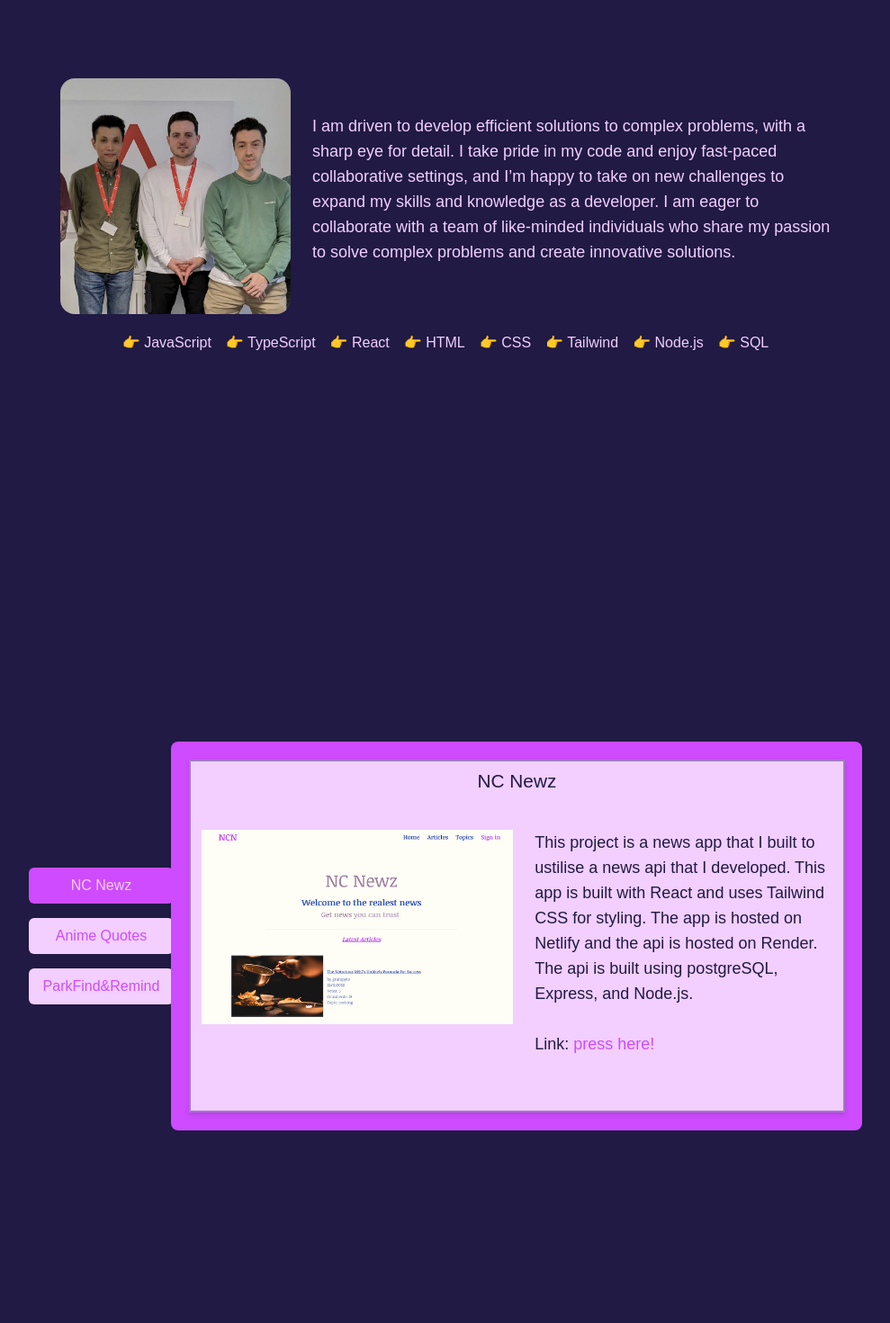
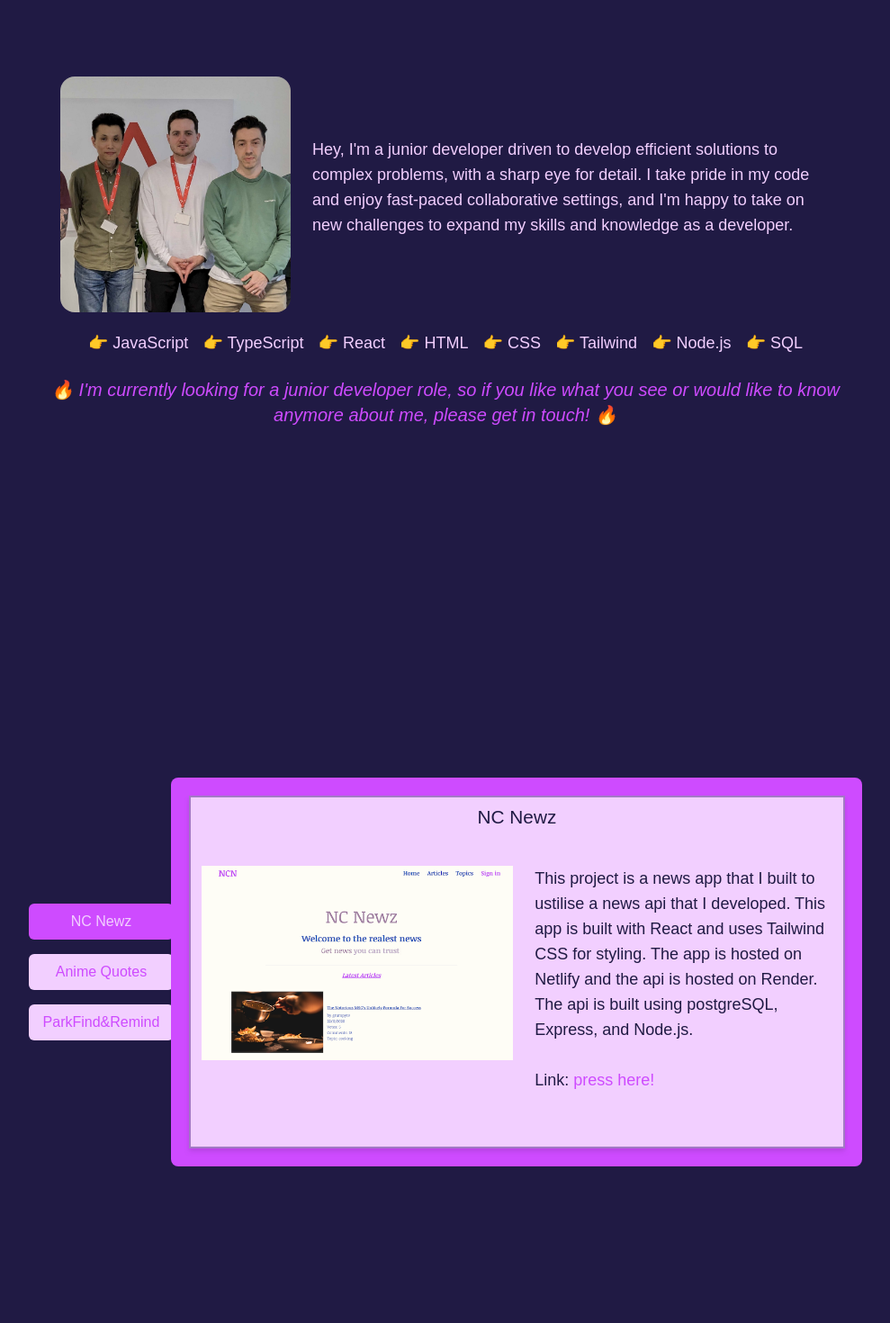
Before and after one commit to keenangee/portfolio-react, a React (Create React App) app: page / in a window 1280 px wide. Shown: the part 960-2430 px from the top of the page at 90% size, without its empty margins (145-1134 px from the left). Built offline with nearby package versions, Linux system fonts and the light colour scheme; a web font is replaced by a local one.

Commit message:
make project picker more dynamic, and made some minor style changes

```diff
--- a/src/components/About.tsx
+++ b/src/components/About.tsx
@@ -2,29 +2,28 @@ const About: React.FC = () => {
   return (
     <section
       id="about"
-      className="min-h-screen flex flex-col items-center justify-center"
+      className="min-h-screen flex flex-col items-center justify-center pt-[10vh]"
     >
-      <div className="flex flex-col md:flex-row sm:flex-row items-center justify-center gap-6 px-10">
+      <div className="flex flex-col md:flex-row sm:flex-row items-center justify-center gap-6 px-4 sm:px-10">
         <div className="sm:max-w-[45vw]">
           <img
             src="/me.JPG"
             alt="Keenan and 2 others"
-            className="max-w-[65vw] sm:max-w-[45vw] md:max-w-[20vw] rounded-2xl"
+            className="max-w-[60vw] sm:max-w-[40vw] md:max-w-[30vw] lg:max-w-[20vw] rounded-2xl"
           />
         </div>
         <div className="sm:max-w-[45vw]">
-          <p className="text-lightest leading-normal pb-4 text-md md:text-lg">
-            I am driven to develop efficient solutions to complex problems, with
-            a sharp eye for detail. I take pride in my code and enjoy fast-paced
-            collaborative settings, and I’m happy to take on new challenges to
-            expand my skills and knowledge as a developer. I am eager to
-            collaborate with a team of like-minded individuals who share my
-            passion to solve complex problems and create innovative solutions.
+          <p className="text-lightest leading-normal pb-4 text-md sm:text-lg text-center sm:text-left">
+            Hey, I'm a junior developer driven to develop efficient solutions to
+            complex problems, with a sharp eye for detail. I take pride in my
+            code and enjoy fast-paced collaborative settings, and I'm happy to
+            take on new challenges to expand my skills and knowledge as a
+            developer.
           </p>
         </div>
       </div>
-      <div>
-        <ul className="flex flex-row flex-wrap gap-4 px-10 pt-5 justify-center">
+      <div className="flex flex-col items-center justify-center gap-6 px-10">
+        <ul className="flex flex-row flex-wrap gap-4 px-10 pt-5 justify-center text-xs sm:text-lg">
           <li>👉 JavaScript</li>
           <li>👉 TypeScript</li>
           <li>👉 React</li>
@@ -34,6 +33,11 @@ const About: React.FC = () => {
           <li>👉 Node.js</li>
           <li>👉 SQL</li>
         </ul>
+        <p className="text-primary italic leading-normal text-md md:text-xl max-w-[70vw] text-center">
+          🔥 I'm currently looking for a junior developer role, so if you like
+          what you see or would like to know anymore about me, please get in
+          touch! 🔥
+        </p>
       </div>
     </section>
   );
--- a/src/components/Footer.tsx
+++ b/src/components/Footer.tsx
@@ -1,6 +1,6 @@
 const Footer: React.FC = () => {
   return (
-    <footer className="text-center bottom-0 mt-auto pb-5">
+    <footer className="text-center bottom-0 mt-auto pb-5 px-2">
       <p>
         Made with <a href="https://react.dev/">React</a>,
         <a href="https://www.typescriptlang.org/"> TypeScript</a>, and
--- a/src/components/Nav.tsx
+++ b/src/components/Nav.tsx
@@ -16,7 +16,11 @@ const Nav: React.FC = () => {
           : "top-0 fixed w-screen flex row justify-between p-5 bg-darkest z-10"
       }
     >
-      {!isOpen ? <img src="/kg.png" alt="KG" className="w-15 h-14" /> : null}
+      {!isOpen ? (
+        <a href="/">
+          <img src="/kg.png" alt="KG" className="w-15 h-14" />
+        </a>
+      ) : null}
       {/* <h1 className="text-3xl">{!isOpen ? "KG" : ""}</h1> */}
       <nav className="hidden md:flex text-xl items-center">
         <ul className="flex row gap-3">
--- a/src/components/Projects.tsx
+++ b/src/components/Projects.tsx
@@ -1,97 +1,81 @@
+const { useState, useEffect } = require("react");
+
 interface ProjectsProp {
   project: string;
 }
 
+const project1 = {
+  name: "NC Newz",
+  description:
+    "This project is a news app that I built to ustilise a news api that I developed. This app is built with React and uses Tailwind CSS for styling. The app is hosted on Netlify and the api is hosted on Render. The api is built using postgreSQL, Express, and Node.js.",
+  link: "https://newz-nc.netlify.app/",
+  image: "/nc-newz.png",
+};
+
+const project2 = {
+  name: "Anime Quotes",
+  description:
+    "This project is an anime quote app that I built to ustilise an anime quote api found online. This app is built with React, and can generate anime quotes at random, or by the search feature. The app is hosted on Cloudflare.",
+  link: "https://anime-quote-app.pages.dev/",
+  image: "/anime-app.png",
+};
+
+const project3 = {
+  name: "ParkFind&Remind",
+  description:
+    "This project is a parking finder app, it was built in a team of 5, and uses React Native Expo for the front end, and optimises firebase for the backend processes.",
+  link: "https://github.com/differently-wired/park-finder",
+  image: "/parkfind.png",
+};
+
 const Projects: React.FC<ProjectsProp> = ({ project }) => {
+  const [currentProject, setCurrentProject] = useState(project1);
+
+  useEffect(() => {
+    if (project === "NC Newz") {
+      setCurrentProject(project1);
+    } else if (project === "Anime Quotes") {
+      setCurrentProject(project2);
+    } else if (project === "ParkFind&Remind") {
+      setCurrentProject(project3);
+    }
+  }, [project]);
+
   return (
-    <div className="m-auto h-[95%] md:h-[100%] w-[95%] bg-lightest border-2 border-dark drop-shadow-md pb-3 text-sm lg:text-lg">
+    <div className="m-auto h-[95%] md:h-[100%] w-[95%] bg-lightest border-2 border-dark drop-shadow-md pb-3 text-sm lg:text-md xl:text-lg">
       <h1 className=" text-darkest text-center py-2 text-[1.3rem]">
         {project}
       </h1>
-      {project === "NC Newz" ? (
-        <div className="flex flex-col lg:flex-row lg:pt-[2rem] gap-4 md:gap-0">
+      <div
+        className={
+          project !== "ParkFind&Remind"
+            ? "flex flex-col lg:flex-row lg:pt-[2rem] gap-4 md:gap-0"
+            : "flex flex-col md:flex-row lg:pt-[2rem] gap-4 md:gap-0 pt-0 sm:pt-4"
+        }
+      >
         <img
-            src="/nc-newz.png"
-            alt="NC Newz"
-            className="px-3 mx-auto max-h-[14rem] object-cover rounded-md pb-2"
+          src={currentProject.image}
+          alt={currentProject.name}
+          className={
+            project !== "ParkFind&Remind"
+              ? "px-3 mx-auto max-h-[14rem] object-cover rounded-md pb-2"
+              : "px-6 mx-auto max-h-[15rem] md:max-h-[18rem] object-cover rounded-md pb-2"
+          }
           loading="lazy"
         />
         <p className="text-darkest text-left px-3">
-            This project is a news app that I built to ustilise a news api that
-            I developed. This app is built with React and uses Tailwind CSS for
-            styling. The app is hosted on Netlify and the api is hosted on
-            Render. The api is built using postgreSQL, Express, and Node.js.
+          {currentProject.description}
           <br />
           <br />
           <span>
             Link:{" "}
-              <a
-                href="https://newz-nc.netlify.app/"
-                rel="noreferrer"
-                target="_blank"
-              >
-                press here!
-              </a>
-            </span>
-          </p>
-        </div>
-      ) : project === "Anime Quotes" ? (
-        <div className="flex flex-col lg:flex-row lg:pt-[2rem] gap-4 md:gap-0">
-          <img
-            src="/anime-app.png"
-            alt="NC Newz"
-            className="px-3 mx-auto max-h-[14rem] object-cover rounded-md pb-2"
-            loading="lazy"
-          />
-          <p className="text-darkest text-left px-3">
-            This project is an anime quote app that I built to ustilise an anime
-            quote api found online. This app is built with React, and can
-            generate anime quotes at random, or by the search feature. The app
-            is hosted on Cloudflare.
-            <br />
-            <br />
-            <span>
-              Link:{" "}
-              <a
-                href="https://anime-quote-app.pages.dev/"
-                rel="noreferrer"
-                target="_blank"
-              >
-                press here!
-              </a>
-            </span>
-          </p>
-        </div>
-      ) : project === "ParkFind&Remind" ? (
-        <div className="flex flex-col sm:flex-row max-h-[80%]">
-          <img
-            src="/parkfind.png"
-            alt="NC Newz"
-            className="px-3 mx-auto h-[14rem] sm:h-max max-w-[10rem] object-cover rounded-md pb-4"
-            loading="lazy"
-          />
-          <div className="flex justify-center items-center">
-            <p className="text-darkest text-left px-3">
-              This project is a parking finder app, it was built in a team of 5,
-              and uses React Native Expo for the front end, and optimises
-              firebase for the backend processes.
-              <br />
-              <br />
-              <span>
-                Link:{" "}
-                <a
-                  href="https://github.com/differently-wired/park-finder"
-                  rel="noreferrer"
-                  target="_blank"
-                >
+            <a href={currentProject.link} rel="noreferrer" target="_blank">
               press here!
             </a>
           </span>
         </p>
       </div>
     </div>
-      ) : null}
-    </div>
   );
 };
 
--- a/src/components/ProjectsPicker.tsx
+++ b/src/components/ProjectsPicker.tsx
@@ -7,7 +7,7 @@ const ProjectsPicker: React.FC = () => {
   return (
     <section
       id="projects"
-      className="min-h-screen flex flex-col md:flex-row content-center items-center justify-center px-6"
+      className="min-h-screen flex flex-col md:flex-row content-center items-center justify-center px-6 pt-[10vh]"
     >
       <ul className="flex flex-row md:flex-col gap-4 mb-[-4px] md:mb-0 md:mr-[-3px]">
         <li>
--- a/src/index.css
+++ b/src/index.css
@@ -29,12 +29,12 @@ a {
 }
 
 a:hover {
-  color: #f2cfff;
+  color: #a27ac4;
 }
 
 .fade-in-section {
   opacity: 0;
-  transition: opacity 1.5s ease-in-out; /* Adjust the transition duration as needed */
+  transition: opacity 2.5s ease-in-out; /* Adjust the transition duration as needed */
 }
 
 .fade-in-section.fade-in {
```
Also changed, not shown: src/App.css (added). Lines whose indentation alone changed are shown as unchanged.
